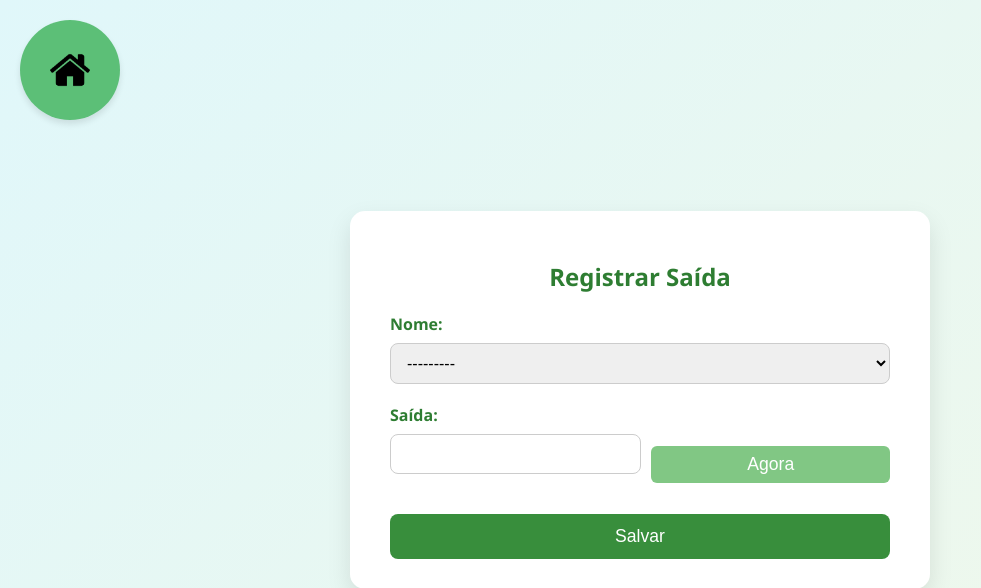
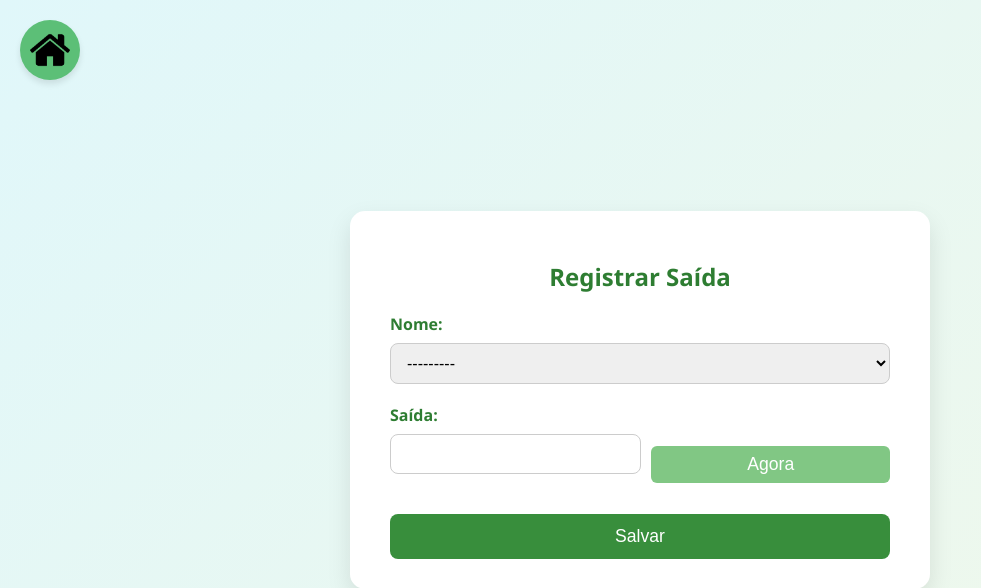
Before and after one commit to Caiera02/ControlePortaria, a Django app: page /saida/ in a window 1280 px wide. Shown: the top 588 px of the page, without its empty margins (0-981 px from the left). Run offline with Django 5.2, Linux system fonts and the light colour scheme; a user stored in the database is signed in; data comes from the database, SQL or seed files in the repository; both versions use the stored data as it was after the commit; parts of the project's set-up code (start-up, migrations or seed data) failed here and were passed over.

Commit message:
ajuste no css, .btn-left

```diff
--- a/static/CSS/home.css
+++ b/static/CSS/home.css
@@ -12,7 +12,7 @@ body {
     left: 20px;
     background-color: #5cbf77;
     border: none;
-    padding: 30px 30px;
+    padding: 10px 10px;
     border-radius: 50%;
     color: white;
     font-size: 18px;
--- a/static/CSS/register.css
+++ b/static/CSS/register.css
@@ -15,7 +15,7 @@ body {
     left: 20px;
     background-color: #5cbf77;
     border: none;
-    padding: 30px 30px;
+    padding: 10px 10px;
     border-radius: 50%;
     color: white;
     font-size: 18px;
--- a/static/CSS/saida.css
+++ b/static/CSS/saida.css
@@ -15,7 +15,7 @@ body {
     left: 20px;
     background-color: #5cbf77;
     border: none;
-    padding: 30px 30px;
+    padding: 10px 10px;
     border-radius: 50%;
     color: white;
     font-size: 18px;
```
Also changed, not shown: db.sqlite3.
